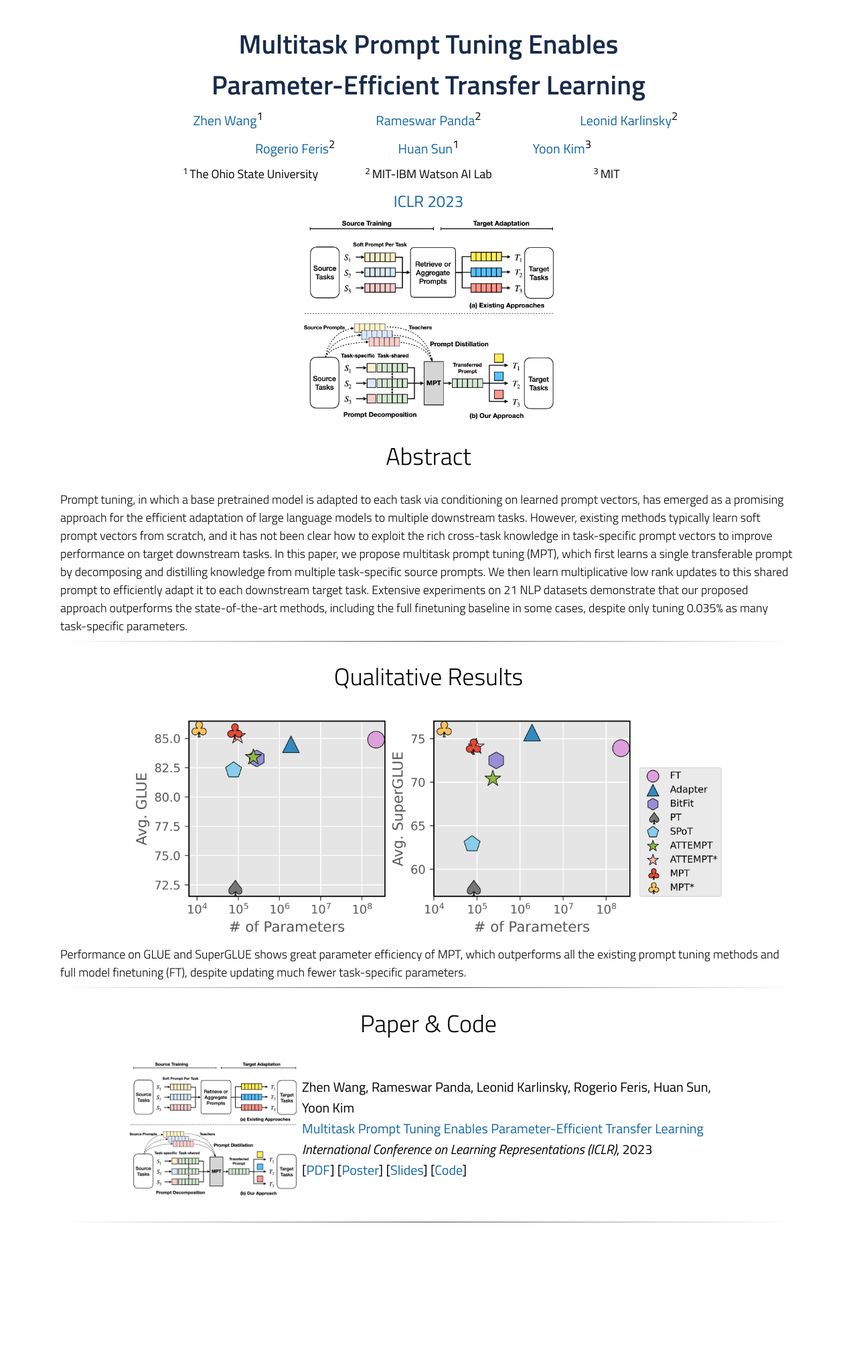
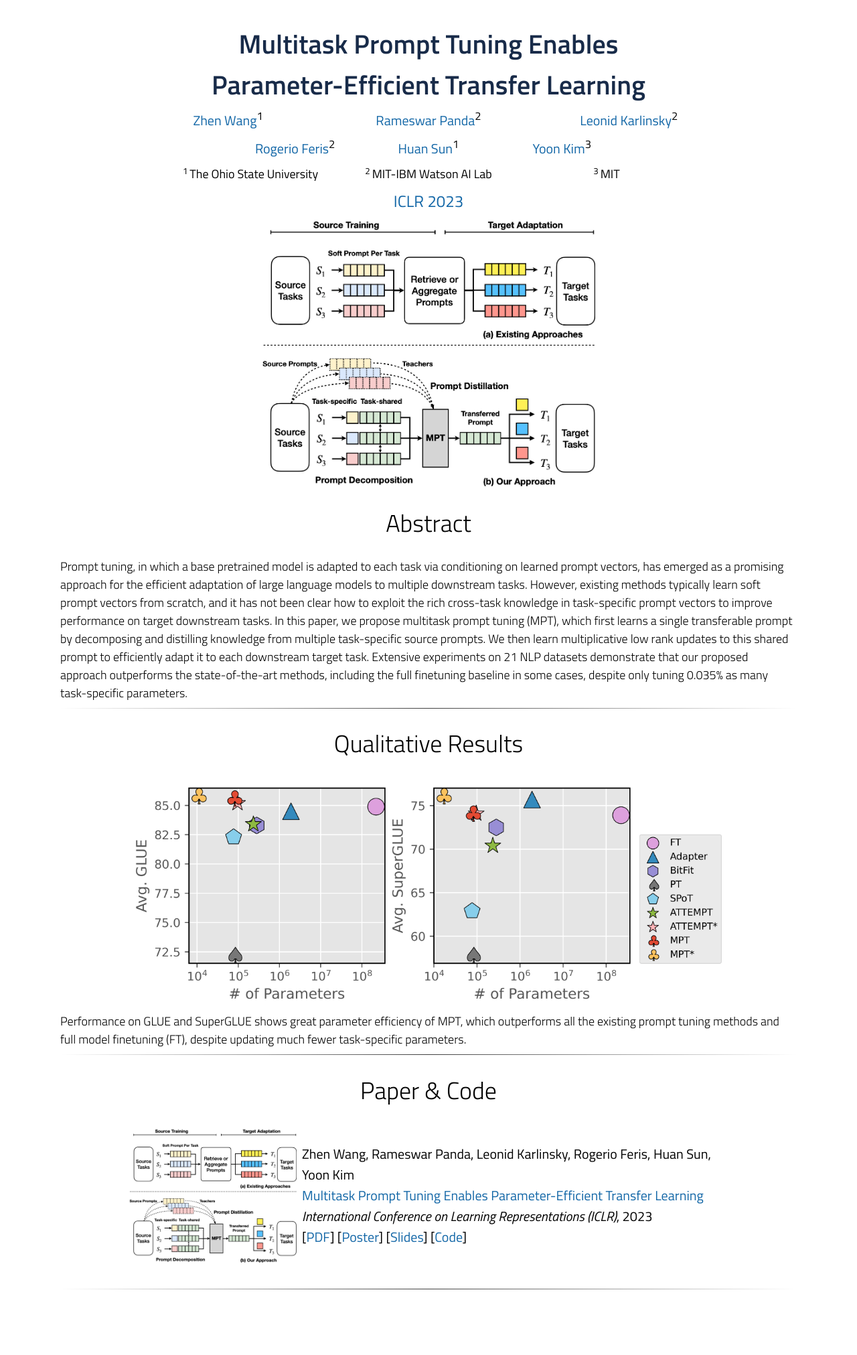
Before and after one commit to zhenwang9102/zhenwang9102.github.io, a Jekyll site: the page multitask-prompt-tuning.html, which Jekyll copies as it is, in a window 1280 px wide. Shown: the whole page at 67% size. Built offline with Jekyll 4.4.1, drawn with Linux system fonts in a browser that asks for light colours; comment, search, counter and statistics services are not loaded; before the commit the page ends 1923 px from its top, so only the background shows below that.

Commit message:
Update multitask-prompt-tuning.html

```diff
--- a/multitask-prompt-tuning.html
+++ b/multitask-prompt-tuning.html
@@ -185,7 +185,7 @@
         </table>
         <table align=center width=200px>
             <tr><td width=200px>
-              <center><a href="images/mpt_overview.png"><img src = "images/mpt_overview.png" width="auto" height="300"></img></a><br></center>
+              <center><a href="images/mpt_overview.png"><img src = "images/mpt_overview.png" width="auto" height="400"></img></a><br></center>
             </td></tr>
         </table>
 
```
